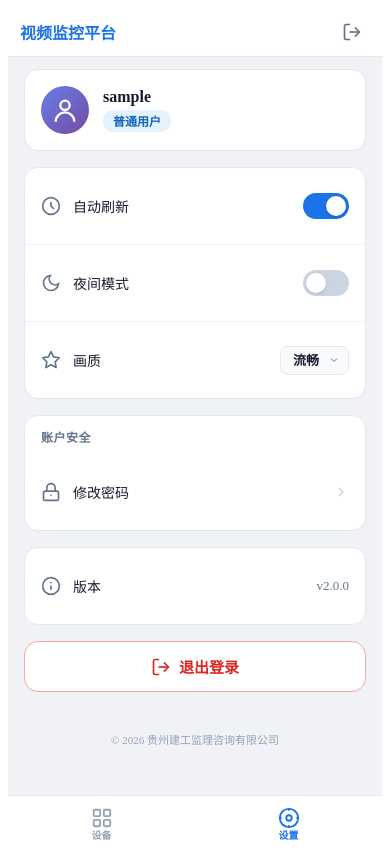
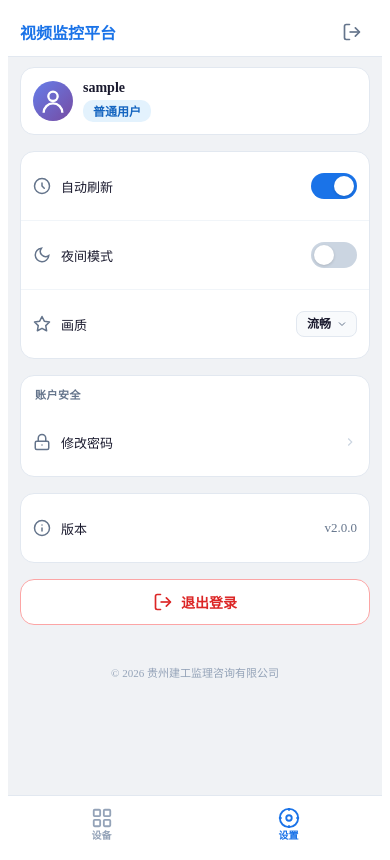
Before and after one commit to qiuyingmu/RealTimeVideo, a Vue app in the folder frontend/: page /mobile/settings in a window 390 px wide. Built offline with nearby package versions, Linux system fonts and the light colour scheme; sample sign-in values are in the browser's storage; the HTML template or start-up script is replaced by a standard one.

Commit message:
fix: 移动端设置页小屏适配 — 列表项挤压问题
- 新增 @media (max-width: 400px) 小屏适配
- 缩小 padding/gap/font-size 防止内容溢出
- 缩小图标/头像尺寸适配窄屏
- 保持各区块间距和可触摸区域

```diff
--- a/frontend/src/views/MobileSettings.vue
+++ b/frontend/src/views/MobileSettings.vue
@@ -432,4 +432,20 @@ html.dark .section-header {
   color: #94a3b8;
   padding: 12px 0 24px;
 }
+
+/* 移动端小屏适配 */
+@media (max-width: 400px) {
+  .mobile-settings { padding: 10px 12px; }
+  .settings-item { padding: 12px; min-height: 44px; }
+  .settings-item-left { gap: 10px; font-size: 13px; }
+  .settings-icon { width: 18px; height: 18px; }
+  .chevron { width: 14px; height: 14px; }
+  .settings-select { font-size: 12px; padding: 5px 24px 5px 10px; }
+  .user-card { padding: 12px; gap: 10px; }
+  .user-avatar { width: 40px; height: 40px; }
+  .user-name { font-size: 14px; }
+  .section-header { font-size: 11px; padding: 10px 14px 6px; }
+  .link-item { min-height: 44px; }
+  .logout-btn { padding: 12px; font-size: 14px; }
+}
 </style>
```
